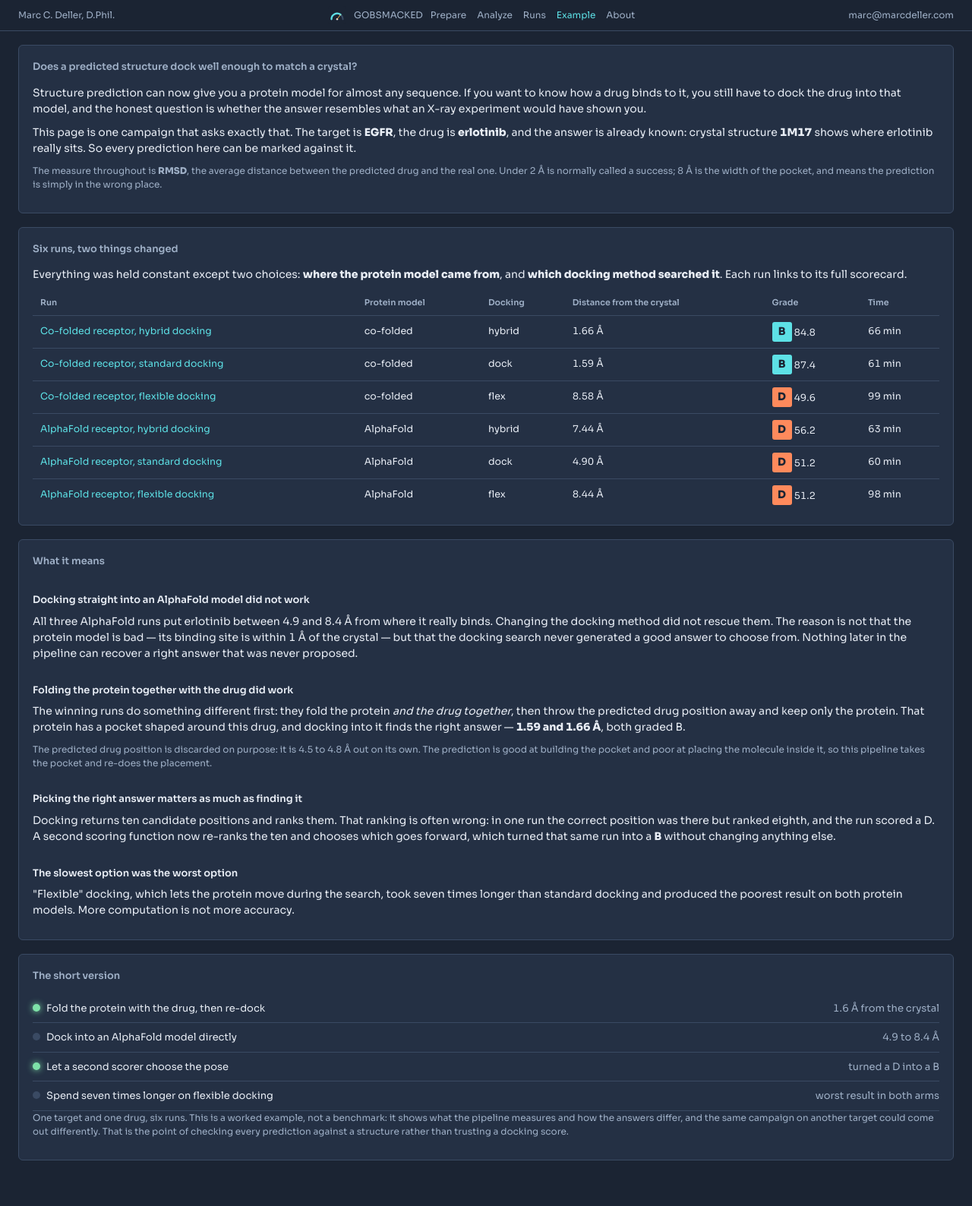
After one commit to bellcheddar/GOBSMACKED, a Flask app: page /example in a window 1280 px wide. The commit adds this page. Shown: the whole page at 76% size. Run offline with Flask 3, Linux system fonts and the light colour scheme.

Commit message:
An Example tab, and a worked example that matches it
The README's worked example described a single AlphaFold run from before
co-folding and Vinardo re-ranking existed. Replaced with the six-run EGFR
campaign: a results table linking to every live run, and a timings table. The
old run and its numbers are gone rather than left to be read as current.

The new Example tab says the same thing to somebody who has just arrived. It
covers results and what they mean, in plain terms -- RMSD explained once, no
pipeline internals, no thresholds -- and links each row to its own scorecard for
anyone who wants the detail. Four findings, in the order they matter: docking
into an AlphaFold model did not work and the model was not the reason; folding
the protein together with the drug and then discarding the drug did; choosing
which of the ten poses goes forward is worth as much as finding it; and the
slowest docking mode was the worst on both receptors.

The six runs live in the route as data, not as a database query. They are a
finished published result, and a page describing them should not change because
somebody deletes a run or starts a seventh.

The tests pin the claims to the data, because prose drifts from numbers
silently: two B grades, both co-folded, both under 2 A; no AlphaFold run within
4 A; flexible docking slowest in both arms. And one that checks the page still
says "one target and one drug, not a benchmark", since that caveat is the
difference between a worked example and an overclaim.

Co-Authored-By: Claude Opus 5 (1M context) <noreply@anthropic.com>
Claude-Session: https://claude.ai/code/session_01L11zWULharkfydCNon2G9D

```diff
--- a/app/__init__.py
+++ b/app/__init__.py
@@ -35,10 +35,11 @@ def create_app(test_config: dict | None = None) -> Flask:
     config.ensure_dirs()
     db.init_db()
 
-    from .routes import prepare, analyze, runs, about
+    from .routes import prepare, analyze, runs, about, example
     app.register_blueprint(prepare.bp)
     app.register_blueprint(analyze.bp)
     app.register_blueprint(runs.bp)
+    app.register_blueprint(example.bp)
     app.register_blueprint(about.bp)
 
     @app.route("/")
--- /dev/null
+++ b/app/routes/example.py
@@ -0,0 +1,45 @@
+"""Example: one campaign, six runs, and what came out of it.
+
+Written for someone who has just arrived and wants to know whether any of this
+works, not how it is built. Results and their meaning only: the About tab has
+the pipeline and the thresholds, and each run links out to its own scorecard.
+
+The six runs are held here as data rather than fetched from the database. They
+are a fixed published result, and a page describing them should not change
+because somebody deleted a run or started a seventh.
+"""
+
+from __future__ import annotations
+
+from flask import Blueprint, render_template
+
+bp = Blueprint("example", __name__)
+
+# EGFR kinase domain plus erlotinib, judged against crystal 1M17. One campaign,
+# six runs on an M1 Max, varying only where the receptor came from and which
+# docking mode searched it.
+RUNS = [
+    {"name": "Co-folded receptor, hybrid docking", "job": "gs_20260909_zho3oqr4hlem",
+     "receptor": "co-folded", "mode": "hybrid", "grade": "B", "score": 84.8,
+     "rmsd": 1.66, "minutes": 66},
+    {"name": "Co-folded receptor, standard docking", "job": "gs_20260909_irczwdpxzhs7",
+     "receptor": "co-folded", "mode": "dock", "grade": "B", "score": 87.4,
+     "rmsd": 1.59, "minutes": 61},
+    {"name": "Co-folded receptor, flexible docking", "job": "gs_20260909_jq5tpzjs2xf6",
+     "receptor": "co-folded", "mode": "flex", "grade": "D", "score": 49.6,
+     "rmsd": 8.58, "minutes": 99},
+    {"name": "AlphaFold receptor, hybrid docking", "job": "gs_20260909_mhxgoie3trgt",
+     "receptor": "AlphaFold", "mode": "hybrid", "grade": "D", "score": 56.2,
+     "rmsd": 7.44, "minutes": 63},
+    {"name": "AlphaFold receptor, standard docking", "job": "gs_20260909_hggp2krjwh3e",
+     "receptor": "AlphaFold", "mode": "dock", "grade": "D", "score": 51.2,
+     "rmsd": 4.90, "minutes": 60},
+    {"name": "AlphaFold receptor, flexible docking", "job": "gs_20260909_lpqzx23moxjc",
+     "receptor": "AlphaFold", "mode": "flex", "grade": "D", "score": 51.2,
+     "rmsd": 8.44, "minutes": 98},
+]
+
+
+@bp.route("/example")
+def example_page():
+    return render_template("example.html", tab="example", runs=RUNS)
--- a/app/templates/base.html
+++ b/app/templates/base.html
@@ -20,6 +20,7 @@
       <a href="{{ url_for('prepare.prepare_page') }}" {% if tab == 'prepare' %}class="current"{% endif %}>Prepare</a>
       <a href="{{ url_for('analyze.analyze_page') }}" {% if tab == 'analyze' %}class="current"{% endif %}>Analyze</a>
       <a href="{{ url_for('runs.runs_page') }}" {% if tab == 'runs' %}class="current"{% endif %}>Runs</a>
+      <a href="{{ url_for('example.example_page') }}" {% if tab == 'example' %}class="current"{% endif %}>Example</a>
       <a href="{{ url_for('about.about_page') }}" {% if tab == 'about' %}class="current"{% endif %}>About</a>
     </nav>
     {#- The run's identity, on every page that has one: the ID, and under it the
--- /dev/null
+++ b/app/templates/example.html
@@ -0,0 +1,96 @@
+{% extends "base.html" %}
+{% block title %}GOBSMACKED: a worked example{% endblock %}
+{% block content %}
+<main class="deck single">
+
+  <section class="card">
+    <h2>Does a predicted structure dock well enough to match a crystal?</h2>
+    <p>Structure prediction can now give you a protein model for almost any sequence. If you
+      want to know how a drug binds to it, you still have to dock the drug into that model,
+      and the honest question is whether the answer resembles what an X-ray experiment would
+      have shown you.</p>
+    <p>This page is one campaign that asks exactly that. The target is <b>EGFR</b>, the drug is
+      <b>erlotinib</b>, and the answer is already known: crystal structure <b>1M17</b> shows
+      where erlotinib really sits. So every prediction here can be marked against it.</p>
+    <p class="note">The measure throughout is <b>RMSD</b>, the average distance between the
+      predicted drug and the real one. Under 2 &#8491; is normally called a success; 8 &#8491;
+      is the width of the pocket, and means the prediction is simply in the wrong place.</p>
+  </section>
+
+  <section class="card">
+    <h2>Six runs, two things changed</h2>
+    <p>Everything was held constant except two choices: <b>where the protein model came
+      from</b>, and <b>which docking method searched it</b>. Each run links to its full
+      scorecard.</p>
+    <div class="scroll">
+      <table>
+        <thead><tr><th>Run</th><th>Protein model</th><th>Docking</th>
+          <th class="num">Distance from the crystal</th><th>Grade</th><th class="num">Time</th></tr></thead>
+        <tbody>
+          {% for r in runs %}
+          <tr class="{{ 'chosen' if r.grade == 'B' }}">
+            <td><a href="{{ url_for('runs.run_page', job_id=r.job) }}">{{ r.name }}</a></td>
+            <td>{{ r.receptor }}</td>
+            <td>{{ r.mode }}</td>
+            <td class="num {{ 'good' if r.rmsd <= 2 }}">{{ '%.2f'|format(r.rmsd) }} &#8491;</td>
+            <td><span class="grade-tile {{ r.grade }}">{{ r.grade }}</span> {{ r.score }}</td>
+            <td class="num">{{ r.minutes }} min</td>
+          </tr>
+          {% endfor %}
+        </tbody>
+      </table>
+    </div>
+  </section>
+
+  <section class="card">
+    <h2>What it means</h2>
+
+    <h3>Docking straight into an AlphaFold model did not work</h3>
+    <p>All three AlphaFold runs put erlotinib between 4.9 and 8.4 &#8491; from where it really
+      binds. Changing the docking method did not rescue them. The reason is not that the
+      protein model is bad &mdash; its binding site is within 1 &#8491; of the crystal &mdash;
+      but that the docking search never generated a good answer to choose from. Nothing later
+      in the pipeline can recover a right answer that was never proposed.</p>
+
+    <h3>Folding the protein together with the drug did work</h3>
+    <p>The winning runs do something different first: they fold the protein <i>and the drug
+      together</i>, then throw the predicted drug position away and keep only the protein.
+      That protein has a pocket shaped around this drug, and docking into it finds the right
+      answer &mdash; <b>1.59 and 1.66 &#8491;</b>, both graded B.</p>
+    <p class="note">The predicted drug position is discarded on purpose: it is 4.5 to 4.8
+      &#8491; out on its own. The prediction is good at building the pocket and poor at
+      placing the molecule inside it, so this pipeline takes the pocket and re-does the
+      placement.</p>
+
+    <h3>Picking the right answer matters as much as finding it</h3>
+    <p>Docking returns ten candidate positions and ranks them. That ranking is often wrong:
+      in one run the correct position was there but ranked eighth, and the run scored a D. A
+      second scoring function now re-ranks the ten and chooses which goes forward, which
+      turned that same run into a <b>B</b> without changing anything else.</p>
+
+    <h3>The slowest option was the worst option</h3>
+    <p>"Flexible" docking, which lets the protein move during the search, took seven times
+      longer than standard docking and produced the poorest result on both protein models.
+      More computation is not more accuracy.</p>
+  </section>
+
+  <section class="card">
+    <h2>The short version</h2>
+    <ul class="switches">
+      <li><span><i class="led"></i>Fold the protein with the drug, then re-dock</span>
+        <span>1.6 &#8491; from the crystal</span></li>
+      <li><span><i class="led off"></i>Dock into an AlphaFold model directly</span>
+        <span>4.9 to 8.4 &#8491;</span></li>
+      <li><span><i class="led"></i>Let a second scorer choose the pose</span>
+        <span>turned a D into a B</span></li>
+      <li><span><i class="led off"></i>Spend seven times longer on flexible docking</span>
+        <span>worst result in both arms</span></li>
+    </ul>
+    <p class="note">One target and one drug, six runs. This is a worked example, not a
+      benchmark: it shows what the pipeline measures and how the answers differ, and the same
+      campaign on another target could come out differently. That is the point of checking
+      every prediction against a structure rather than trusting a docking score.</p>
+  </section>
+
+</main>
+{% endblock %}
```
Also changed, not shown: tests/test_example.py (added, +59 -0 lines), README.md.
